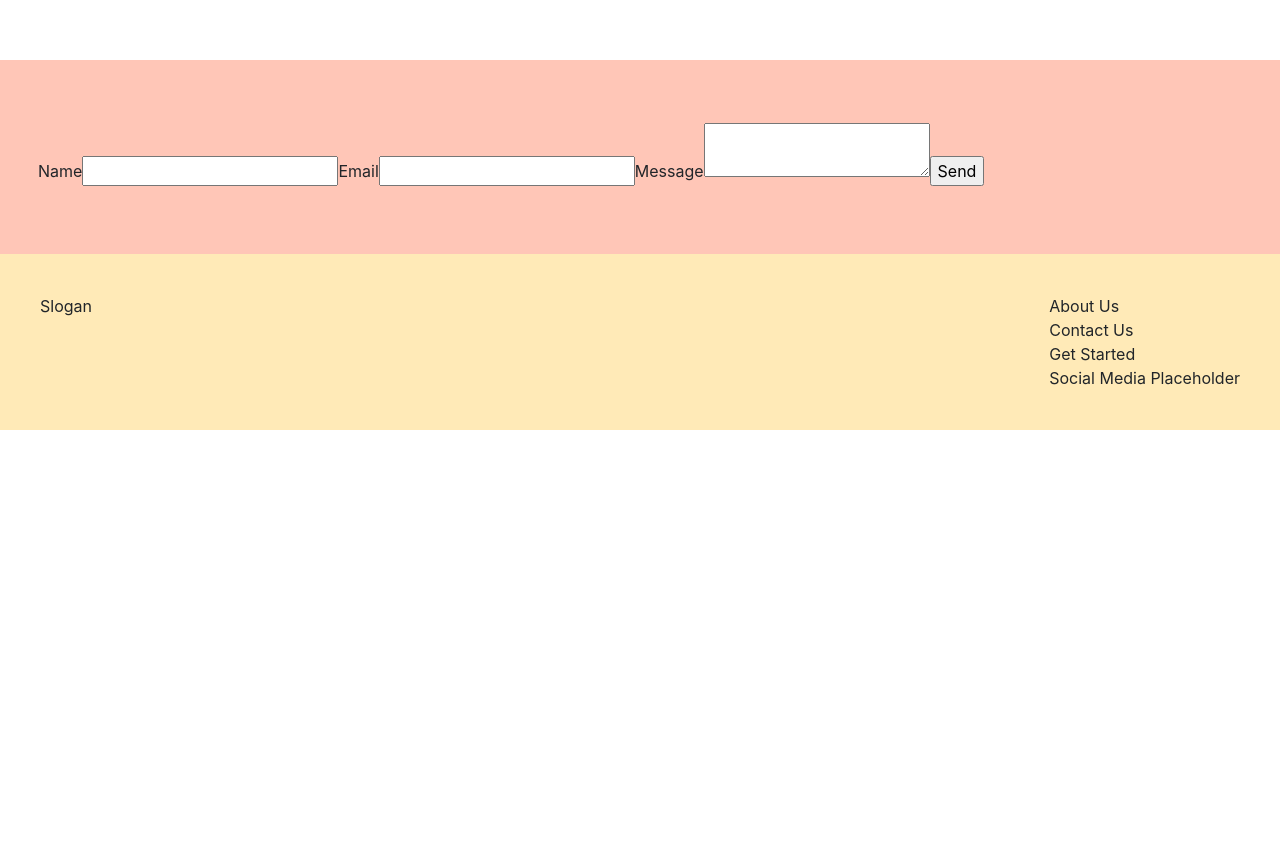
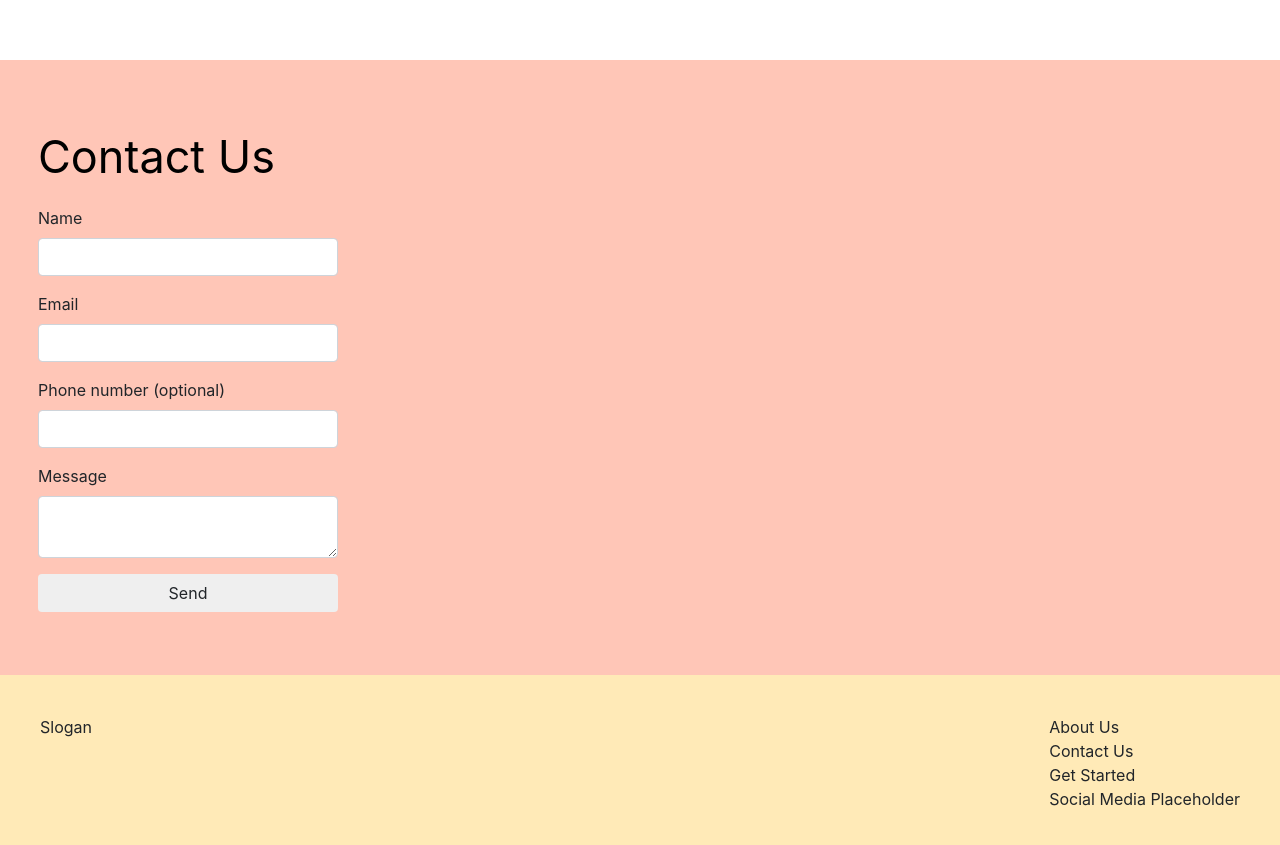
Before and after one commit to dickson-tong/de-landing, a React (Create React App) app: page /earn in a window 1280 px wide. Shown: the part 2480-3325 px from the top of the page. Before the commit the page ends 2910 px from the top, so only its background shows below. Built offline with nearby package versions, Linux system fonts and the light colour scheme.

Commit message:
update form

```diff
--- a/package.json
+++ b/package.json
@@ -10,6 +10,7 @@
     "emailjs-com": "^2.4.1",
     "prettier": "^2.0.5",
     "react": "^16.13.1",
+    "react-bootstrap": "^1.3.0",
     "react-dom": "^16.13.1",
     "react-router-dom": "^5.2.0",
     "react-scripts": "3.4.1"
--- a/src/App.js
+++ b/src/App.js
@@ -1,4 +1,4 @@
-import React, { useState } from "react";
+import React, { useState, useRef } from "react";
 import {
   BrowserRouter as Router,
   Switch,
@@ -7,6 +7,7 @@ import {
   Redirect,
 } from "react-router-dom";
 import emailjs from "emailjs-com";
+import { Modal } from "react-bootstrap";
 
 import "./App.css";
 import HeaderImage from "./header.jpg";
@@ -160,7 +161,22 @@ function App() {
   );
 }
 
-const Form = () => {
+const AppModal = ({ isVisible, title, body, footer, onClose }) => {
+  return (
+    <Modal show={isVisible} onHide={onClose} centered>
+      {title && (
+        <Modal.Header closeButton>
+          <Modal.Title>{title}</Modal.Title>
+        </Modal.Header>
+      )}
+      {body && <Modal.Body>{body}</Modal.Body>}
+    </Modal>
+  );
+};
+
+const Form = ({ onFormSuccess, onFormFailure }) => {
+  const formElem = useRef(null);
+
   function sendEmail(e) {
     e.preventDefault();
 
@@ -173,29 +189,89 @@ const Form = () => {
       )
       .then(
         (result) => {
-          console.log(result.text);
+          onFormSuccess();
+          formElem.current.reset();
         },
         (error) => {
-          console.log(error.text);
+          onFormFailure();
         }
       );
   }
 
   return (
-    <form className="contact-form" onSubmit={sendEmail}>
-      <input type="hidden" name="contact_number" />
-      <label>Name</label>
-      <input type="text" name="user_name" />
-      <label>Email</label>
-      <input type="email" name="user_email" />
-      <label>Message</label>
-      <textarea name="message" />
-      <input type="submit" value="Send" />
+    <form
+      className="contact-form"
+      onSubmit={sendEmail}
+      style={{ display: "flex", flexDirection: "column", width: "300px" }}
+      ref={formElem}
+    >
+      <div class="form-group">
+        <label for="nameInput">Name</label>
+        <input
+          type="text"
+          class="form-control"
+          name="user_name"
+          id="nameInput"
+        />
+      </div>
+      <div class="form-group">
+        <label for="emailInput">Email</label>
+        <input
+          type="email"
+          class="form-control"
+          name="user_email"
+          id="emailInput"
+        />
+      </div>
+      <div class="form-group">
+        <label for="phoneInput">Phone number (optional)</label>
+        <input
+          type="text"
+          class="form-control"
+          name="phone_number"
+          id="phoneInput"
+        />
+      </div>
+      <div class="form-group">
+        <label for="messageInput">Message</label>
+        <textarea class="form-control" name="message" id="messageInput" />
+      </div>
+      <button
+        type="submit"
+        class="btn"
+        style={{ backgroundColor: SECONDARY_COLOR }}
+      >
+        Send
+      </button>
     </form>
   );
 };
 
 const Earn = () => {
+  const [isModalVisible, setIsModalVisible] = useState(false);
+  const [modalTitle, setModalTitle] = useState(null);
+  const [modalBody, setModalBody] = useState(null);
+
+  const onModalClose = () => {
+    setIsModalVisible(false);
+    setModalTitle(null);
+    setModalBody(null);
+  };
+
+  const onFormSuccess = () => {
+    setIsModalVisible(true);
+    setModalTitle("Success");
+    setModalBody(
+      "Your message has been submitted successfully. We'll be in touch soon!"
+    );
+  };
+
+  const onFormFailure = () => {
+    setIsModalVisible(true);
+    setModalTitle("Message was unsuccessful");
+    setModalBody("Please try again.");
+  };
+
   return (
     <div style={{ height: "100%", width: "100%" }}>
       <div
@@ -356,7 +432,10 @@ const Earn = () => {
         </div>
       </section>
       <section style={{ padding: "63px 38px", backgroundColor: PRIMARY_COLOR }}>
-        <Form />
+        <div style={{ fontSize: "45px", color: "black", marginBottom: "16px" }}>
+          Contact Us
+        </div>
+        <Form onFormFailure={onFormFailure} onFormSuccess={onFormSuccess} />
       </section>
       <footer
         style={{
@@ -374,6 +453,12 @@ const Earn = () => {
           <div>Social Media Placeholder</div>
         </div>
       </footer>
+      <AppModal
+        isVisible={isModalVisible}
+        title={modalTitle}
+        body={modalBody}
+        onClose={onModalClose}
+      />
     </div>
   );
 };
```
Also changed, not shown: 11 other files (tests, documents, lock files or other folders).
